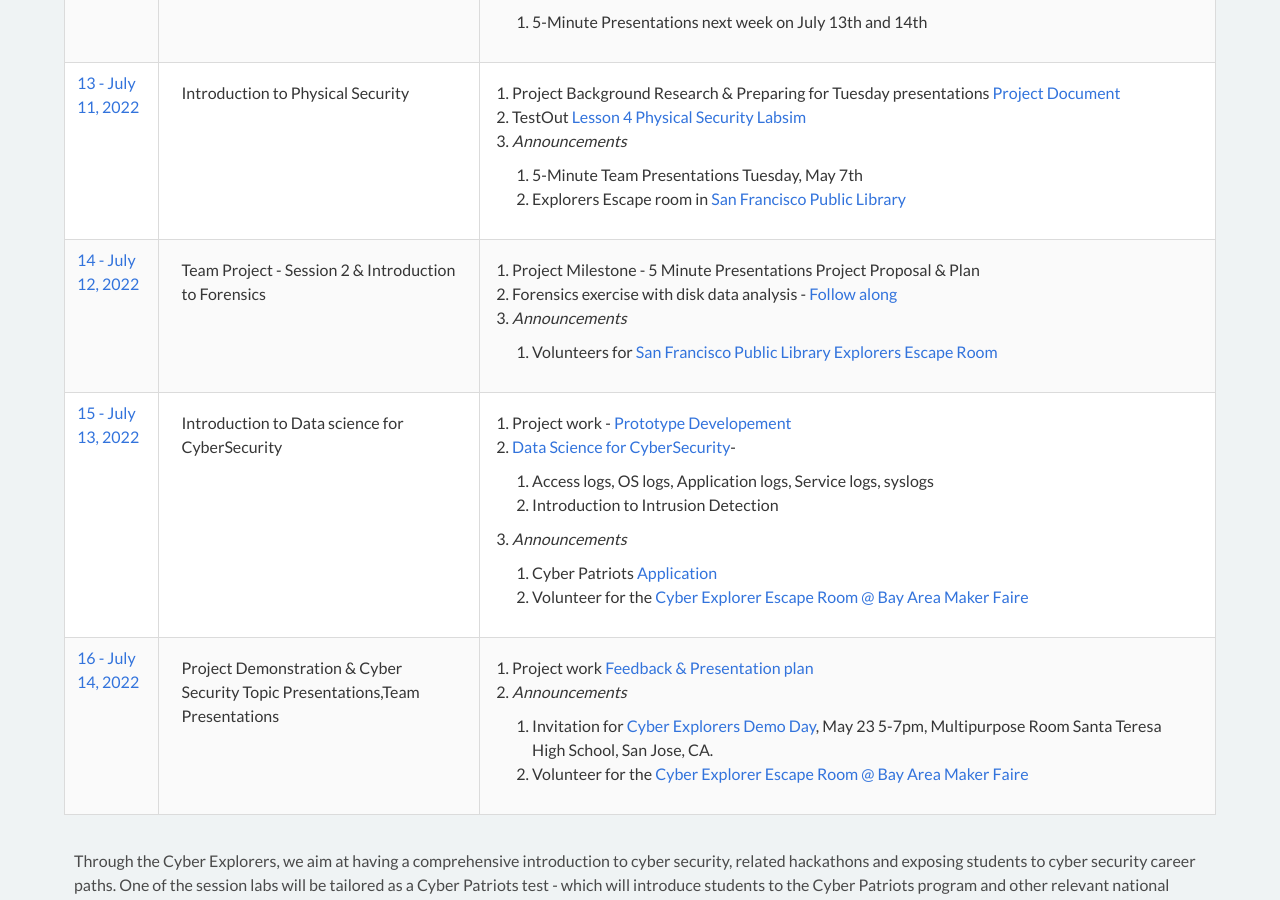
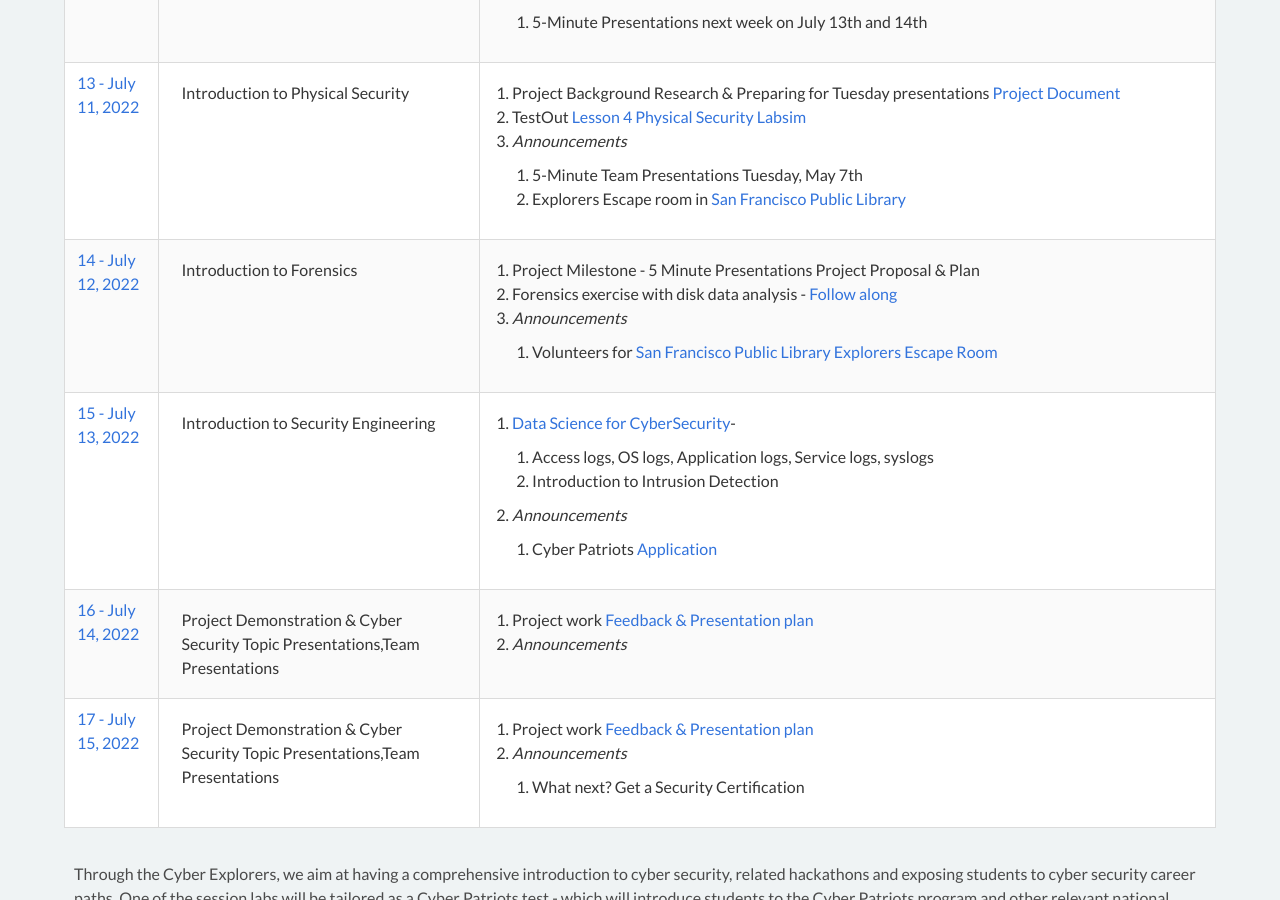
Before and after one commit to cyberdefendersprogram/www-homepage, a Jekyll site: the page built from pages/programs/cyberexplorers-ncat.md, in a window 1280 px wide and 900 px high, scrolled down 2845 px. Built offline with Jekyll 4.4.1, drawn with Linux system fonts in a browser that asks for light colours; nearby versions of some CDN libraries.

Commit message:
Update cyber-explorers-ncat.yml

```diff
--- a/_data/cyber-explorers-ncat.yml
+++ b/_data/cyber-explorers-ncat.yml
@@ -100,7 +100,7 @@
         2. Explorers Escape room in [San Francisco Public Library](https://www.cyberdefendersprogram.com/escaperoom/)
 
 - session: 14 - July 12, 2022
-  desc: Team Project - Session 2 & Introduction to Forensics
+  desc: Introduction to Forensics
   notes: |
     1. Project Milestone - 5 Minute Presentations Project Proposal & Plan
     2. Forensics exercise with disk data analysis - [Follow along](http://bit.ly/explorersession9)
@@ -108,20 +108,23 @@
         1. Volunteers for [San Francisco Public Library Explorers Escape Room](https://www.cyberdefendersprogram.com/escaperoom/)
 
 - session: 15 - July 13, 2022
-  desc: Introduction to Data science for CyberSecurity
+  desc: Introduction to Security Engineering
   notes: |
-    1. Project work - [Prototype Developement](http://bit.ly/explorerprojectsession10)
-    2. [Data Science for CyberSecurity](http://bit.ly/explorersession10)-
+    1. [Data Science for CyberSecurity](http://bit.ly/explorersession10)-
         1. Access logs, OS logs, Application logs, Service logs, syslogs
         2. Introduction to Intrusion Detection
-    3. *Announcements*
+    2. *Announcements*
         1. Cyber Patriots [Application](http://tinyurl.com/cyberpatriotapplication)
-        2. Volunteer for the [Cyber Explorer Escape Room @ Bay Area Maker Faire](https://forms.gle/gEETTfEsiPdiW4VZA)
 
 - session: 16 - July 14, 2022
   desc: Project Demonstration & Cyber Security Topic Presentations,Team Presentations
   notes: |
     1. Project work [Feedback & Presentation plan](http://bit.ly/projectsession11)
     2. *Announcements*
-        1. Invitation for [Cyber Explorers Demo Day](http://bit.ly/explorersdemoday2019), May 23 5-7pm, Multipurpose Room Santa Teresa High School, San Jose, CA.
-        2. Volunteer for the [Cyber Explorer Escape Room @ Bay Area Maker Faire](https://forms.gle/gEETTfEsiPdiW4VZA)
+
+- session: 17 - July 15, 2022
+  desc: Project Demonstration & Cyber Security Topic Presentations,Team Presentations
+  notes: |
+    1. Project work [Feedback & Presentation plan](http://bit.ly/projectsession11)
+    3. *Announcements*
+        1. What next? Get a Security Certification
```
